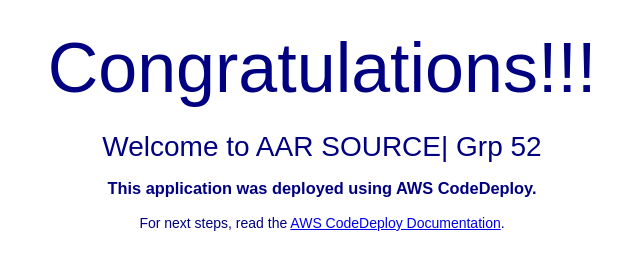
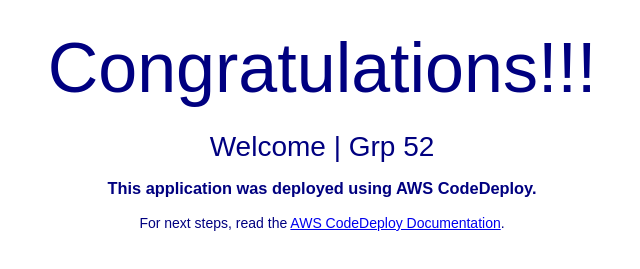
Before and after one commit to LokhandePriyanka/cicd-aws-fff, a plain HTML site: page index.html in a window 1280 px wide. Shown: the part 283-552 px from the top of the page, without its empty margins (318-958 px from the left). Drawn offline with Linux system fonts and the light colour scheme.

Commit message:
Updated welcome line

```diff
--- a/index.html
+++ b/index.html
@@ -28,7 +28,7 @@
   <div align="center">
     <img src="aar_logo_final.png" style="max-width: 20%;">
     <h1>Congratulations!!! </h1>
-      <h2>Welcome to AAR SOURCE| Grp 52</h2>
+      <h2>Welcome | Grp 52</h2>
     <h3>This application was deployed using AWS CodeDeploy.</h3>
     <p>For next steps, read the <a href="http://aws.amazon.com/documentation/codedeploy">AWS CodeDeploy Documentation</a>.</p>
   </div>
```
